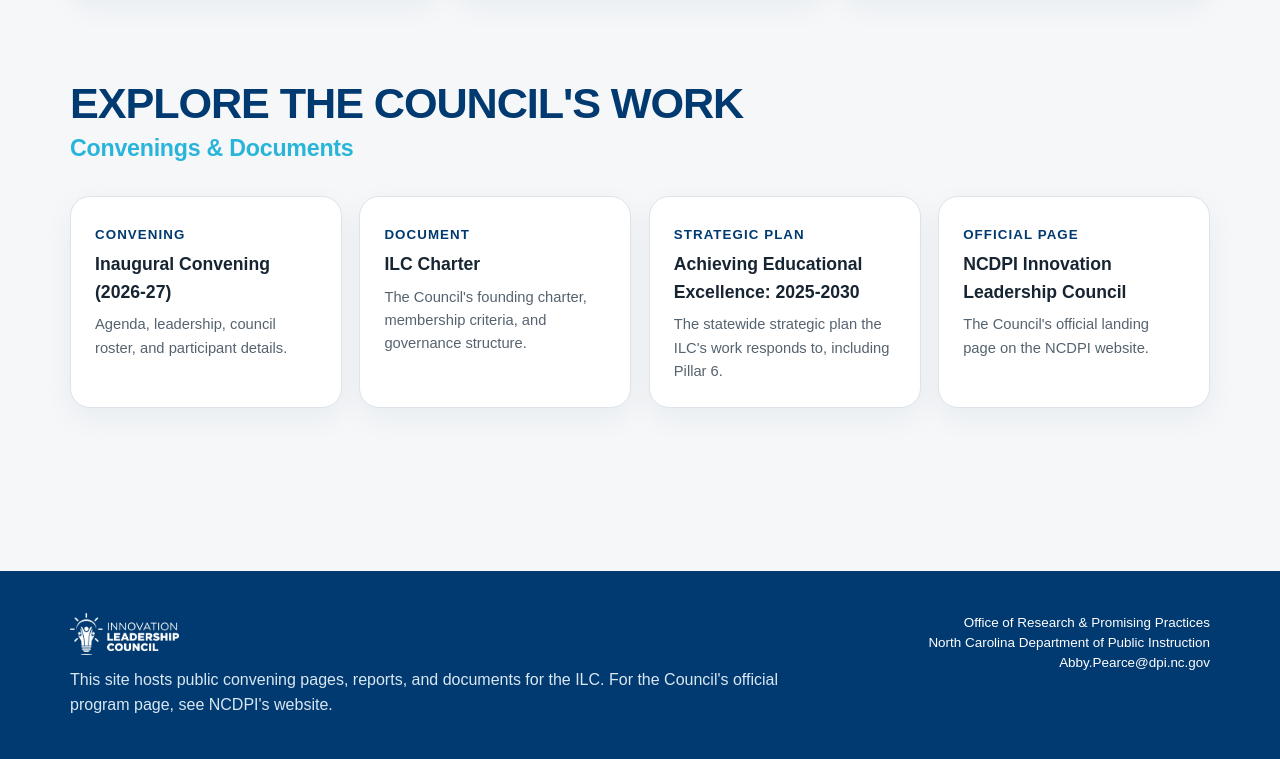
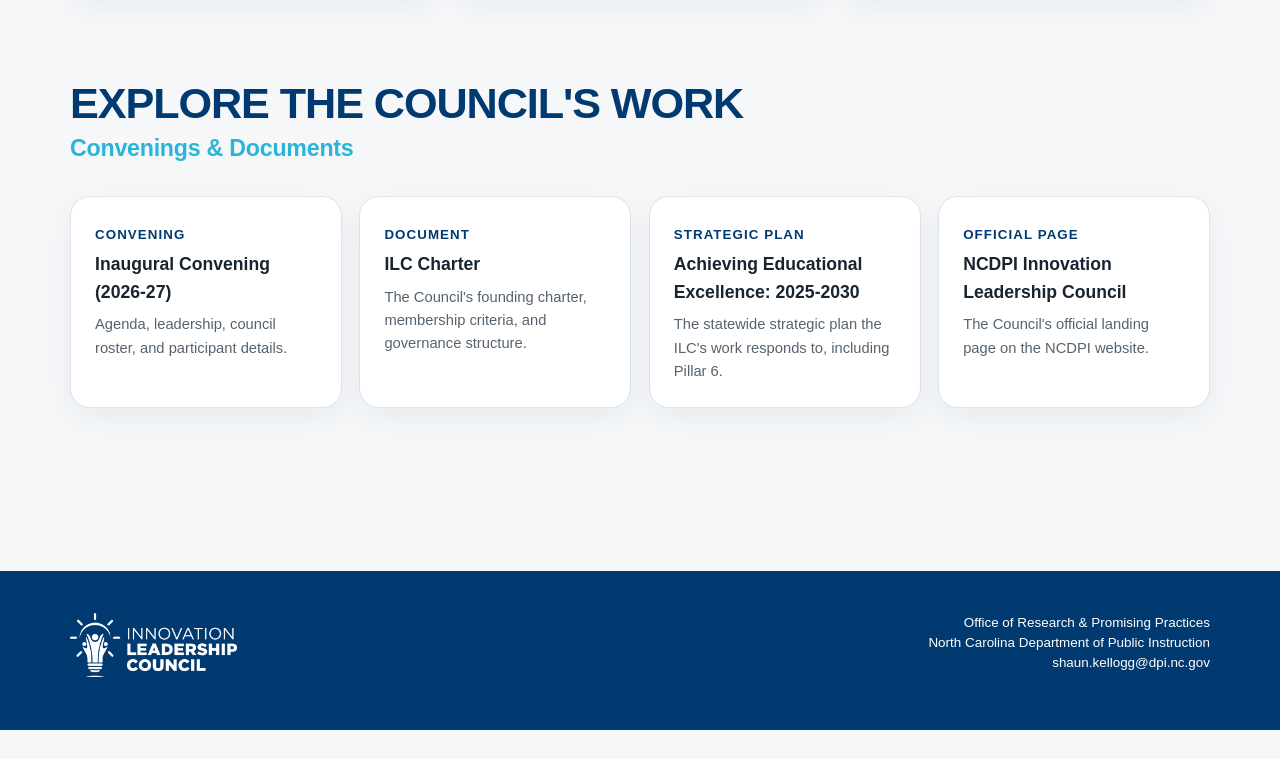
Before and after one commit to sbkellogg/innovation-leadership-council, a plain HTML site: page index.html in a window 1280 px wide. Shown: the part 3842-4601 px from the top of the page. After the commit the page ends 4572 px from the top, so only its background shows below. Drawn offline with Linux system fonts and the light colour scheme.

Commit message:
Trim footer copy, update contact email, enlarge footer logo

```diff
--- a/index.html
+++ b/index.html
@@ -792,7 +792,7 @@
 
     .footer-logo {
       display: block;
-      height: 42px;
+      height: 64px;
       margin: 0 0 .75rem
     }
 
@@ -1152,13 +1152,11 @@
       <div>
         <img class="footer-logo" src="assets/Innovation-Leadership-Council-Logos/Primary-Logo/LOGO-ILC-White.png"
           alt="Innovation Leadership Council" />
-        <p>This site hosts public convening pages, reports, and documents for the ILC. For the Council's official
-          program page, see NCDPI's website.</p>
       </div>
       <div class="footer-meta"><a href="https://www.dpi.nc.gov/districts-schools/office-research-promising-practices"
           target="_blank" rel="noopener">Office of Research &amp; Promising Practices</a><br /><a
           href="https://www.dpi.nc.gov/" target="_blank" rel="noopener">North Carolina Department of Public
-          Instruction</a><br /><a href="mailto:Abby.Pearce@dpi.nc.gov">Abby.Pearce@dpi.nc.gov</a></div>
+          Instruction</a><br /><a href="mailto:shaun.kellogg@dpi.nc.gov">shaun.kellogg@dpi.nc.gov</a></div>
     </div>
   </footer>
 </body>
```
Also changed, not shown: convenings/inaugural-convening/index.html (+1 -1 lines).
